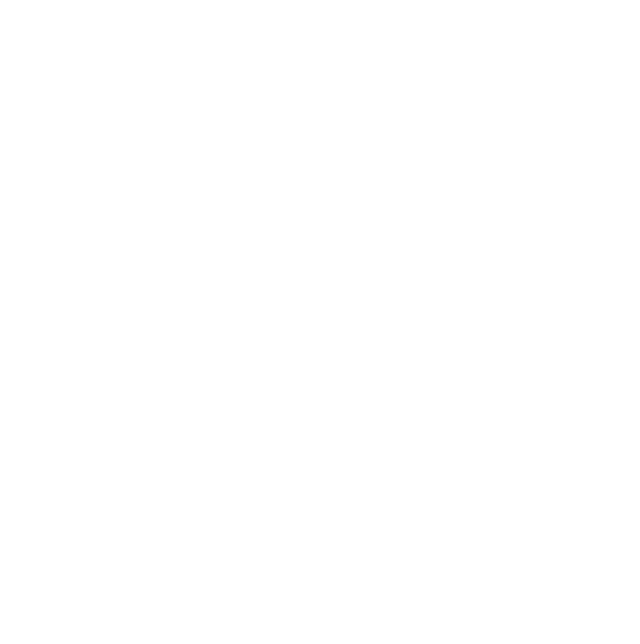
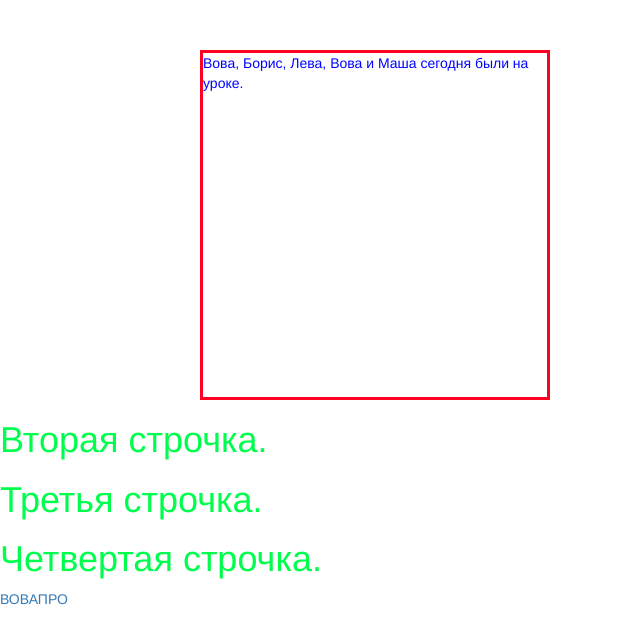
Before and after one commit to TestCooperationEducation/webclassuno, a PHP site: page /VovaPro/vovapro.html in a window 1280 px wide. Before the commit the part shown is empty. Shown: the top 644 px of the page, without its empty margins (0-640 px from the left). Run offline with PHP 8.4, Linux system fonts and the light colour scheme.

Commit message:
Добавил шаблон в свой файл Вова.

```diff
--- a/VovaPro/vovapro.html
+++ b/VovaPro/vovapro.html
@@ -0,0 +1,18 @@
+<!DOCTYPE html>
+<html lang="en">
+<head>
+   <title>Webclass</title>
+   <meta charset="utf-8">
+   <meta name="viewport" content="width=device-width, initial-scale=1">
+   <link rel="stylesheet" href="https://maxcdn.bootstrapcdn.com/bootstrap/3.3.7/css/bootstrap.min.css">
+   <link rel="stylesheet" href="css/styles.css">
+   <script src="https://ajax.googleapis.com/ajax/libs/jquery/3.3.1/jquery.min.js"></script>
+   <script src="https://maxcdn.bootstrapcdn.com/bootstrap/3.3.7/js/bootstrap.min.js"></script>
+</head>
+<body>
+<div id="mainHeader"><p id="blue" class="blue">Вова, Борис, Лева, Вова и Маша сегодня были на уроке.</p></div>
+<H1>Вторая строчка.</H1>
+<H1>Третья строчка.</H1>
+<H1>Четвертая строчка.</H1>
+<a href="VovaPro/vovapro.html">ВОВАПРО</a>
+</body>
--- a/css/styles.css
+++ b/css/styles.css
@@ -2,11 +2,10 @@ H1 {
     color:rgb(0, 255, 76);
 }
 #mainHeader {
-    color: rgb(255, 0, 242);
-}
-#mainHeader {
-    margin-top: 250px;
-    border: solid blue;
+    margin-top: 50px;
+    margin-left: 200px;
+    border: solid rgb(255, 0, 34);
     width: 350px;
     height: 350px;
+    color: rgb(0, 4, 255);
 }
```
